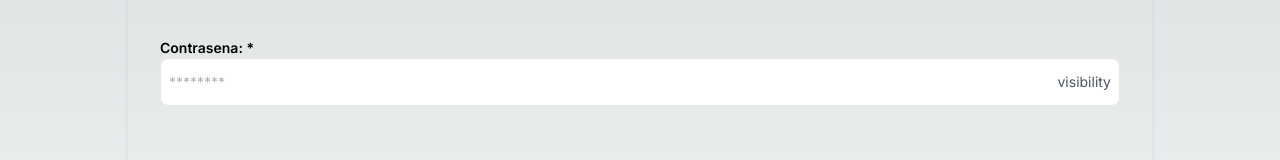
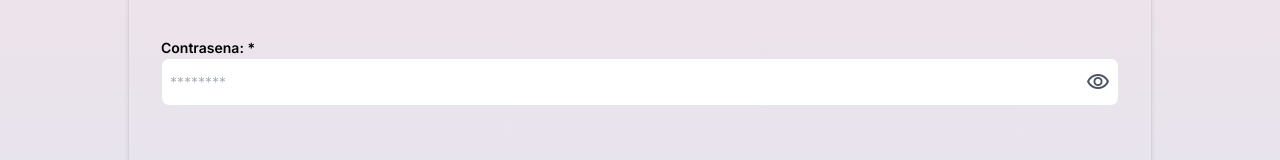
Before and after one commit to ficazam/nurse-planner, a Next.js app: page /register in a window 1280 px wide. Shown: the part 221-381 px from the top of the page. Built offline with nearby package versions, Linux system fonts and the light colour scheme; no server answers; the database is empty.

Commit message:
last changes

```diff
--- a/next.config.js
+++ b/next.config.js
@@ -1,4 +1,6 @@
 /** @type {import('next').NextConfig} */
-const nextConfig = {}
+const nextConfig = {
+    output: 'export'
+}
 
 module.exports = nextConfig
--- a/src/app/components/Card.tsx
+++ b/src/app/components/Card.tsx
@@ -6,7 +6,7 @@ interface iCardProps {
 
 const Card = (props: iCardProps) => {
   return (
-    <div className="shadow-md shadow-gray-300 min-w-[80vw] min-h-48 h-max rounded-lg flex flex-col justify-evenly p-8 my-3">
+    <div className="shadow-md shadow-gray-300 border border-gray-300 min-w-[80vw] min-h-48 h-max rounded-lg flex flex-col justify-evenly p-8 my-3">
       <div className="flex items-center justify-start w-full">{props.children}</div>
     </div>
   );
--- a/src/app/dashboard/add-new-patient/page.tsx
+++ b/src/app/dashboard/add-new-patient/page.tsx
@@ -89,7 +89,7 @@ const NewPatient = () => {
 
 	return (
 		<FormProvider {...newPatientForm}>
-			<form onSubmit={newPatientForm.handleSubmit(submitNewPatient)}>
+			<form onSubmit={newPatientForm.handleSubmit(submitNewPatient)} className="h-screen">
 				<h1>Nuevo Paciente: </h1>
 				<div className="my-1">
 					<div className="relative flex flex-col my-8 md:px-0">
--- a/src/app/dashboard/patients/[id]/page.tsx
+++ b/src/app/dashboard/patients/[id]/page.tsx
@@ -96,7 +96,7 @@ const EditPatient = () => {
 
 	return (
 		<FormProvider {...editPatientForm}>
-			<form onSubmit={editPatientForm.handleSubmit(submitEditPatient)}>
+			<form onSubmit={editPatientForm.handleSubmit(submitEditPatient)} className="h-screen">
 				<h1>{patient?.patientName}: </h1>
 				<div className="my-1">
 					<div className="relative flex flex-col my-8 md:px-0">
--- a/src/app/globals.css
+++ b/src/app/globals.css
@@ -2,18 +2,14 @@
 @tailwind components;
 @tailwind utilities;
 
+@import 'https://fonts.googleapis.com/css2?family=Material+Symbols+Outlined:opsz,wght,FILL,GRAD@20..48,100..700,0..1,-50..200';
+@import 'https://fonts.googleapis.com/css2?family=Material+Symbols+Rounded:opsz,wght,FILL,GRAD@20..48,100..700,0..1,-50..200';
+@import 'https://fonts.googleapis.com/css2?family=Material+Symbols+Sharp:opsz,wght,FILL,GRAD@20..48,100..700,0..1,-50..200';
+
 :root {
   --foreground-rgb: 0, 0, 0;
-  --background-start-rgb: 214, 219, 220;
-  --background-end-rgb: 255, 255, 255;
-}
-
-@media (prefers-color-scheme: dark) {
-  :root {
-    --foreground-rgb: 255, 255, 255;
-    --background-start-rgb: 0, 0, 0;
-    --background-end-rgb: 0, 0, 0;
-  }
+  --background-start-rgb: 245, 227, 230;
+  --background-end-rgb: 217, 228, 245;
 }
 
 body {
--- a/src/app/layout.tsx
+++ b/src/app/layout.tsx
@@ -17,6 +17,20 @@ export default function RootLayout({
 }) {
 	return (
 		<html lang="en">
+			<head>
+				<link
+					rel="stylesheet"
+					href="https://fonts.googleapis.com/css2?family=Material+Symbols+Outlined:opsz,wght,FILL,GRAD@20..48,100..700,0..1,-50..200"
+				/>
+				<link
+					rel="stylesheet"
+					href="https://fonts.googleapis.com/css2?family=Material+Symbols+Sharp:opsz,wght,FILL,GRAD@20..48,100..700,0..1,-50..200"
+				/>
+				<link
+					rel="stylesheet"
+					href="https://fonts.googleapis.com/css2?family=Material+Symbols+Rounded:opsz,wght,FILL,GRAD@20..48,100..700,0..1,-50..200"
+				/>
+			</head>
 			<body className={inter.className}>
 				<SessionProvider>{children}</SessionProvider>
 			</body>
```
Also changed, not shown: firebase.json (added), 2 other files (tests, documents, lock files or other folders).
